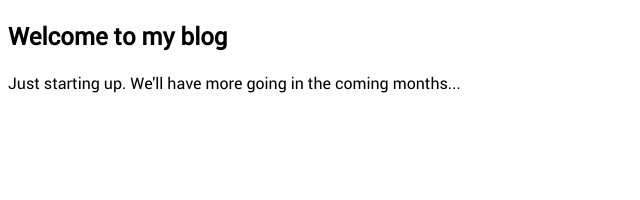
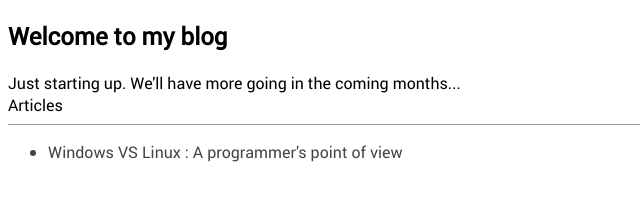
Before and after one commit to nishanbajracharya/nishanbajracharya.github.io, a plain HTML site: page blog/articles/main.html in a window 1280 px wide. Shown: the whole page, without its empty margins (0-640 px from the left). Drawn offline with Linux system fonts and the light colour scheme.

Commit message:
Blog Basics

```diff
--- a/blog/articles/articles.css
+++ b/blog/articles/articles.css
@@ -1,3 +1,17 @@
 body{
 	font-family: 'robotoregular';
 }
+
+hr{
+	height: 0px;
+	border: none;
+	border-bottom: solid 1px #999;
+}
+a{
+	color: #444;
+	text-decoration: none;
+}
+a:hover{
+	color: #000;
+	text-decoration: underline;
+}
--- a/blog/articles/main.html
+++ b/blog/articles/main.html
@@ -6,8 +6,13 @@
 	<link rel="stylesheet" type="text/css" href="../../system/font/font.css">
 	<link rel="stylesheet" href="articles.css">
 </head>
-<body>
+<body oncontextmenu="return false;">
 	<h2>Welcome to my blog</h2>
 	Just starting up. We'll have more going in the coming months...
+	<br>
+	Articles<hr>
+	<ul>
+		<a href="winvslin.html"><li>Windows VS Linux : A programmer's point of view</li></a>
+	</ul>
 </body>
 </html>
```
